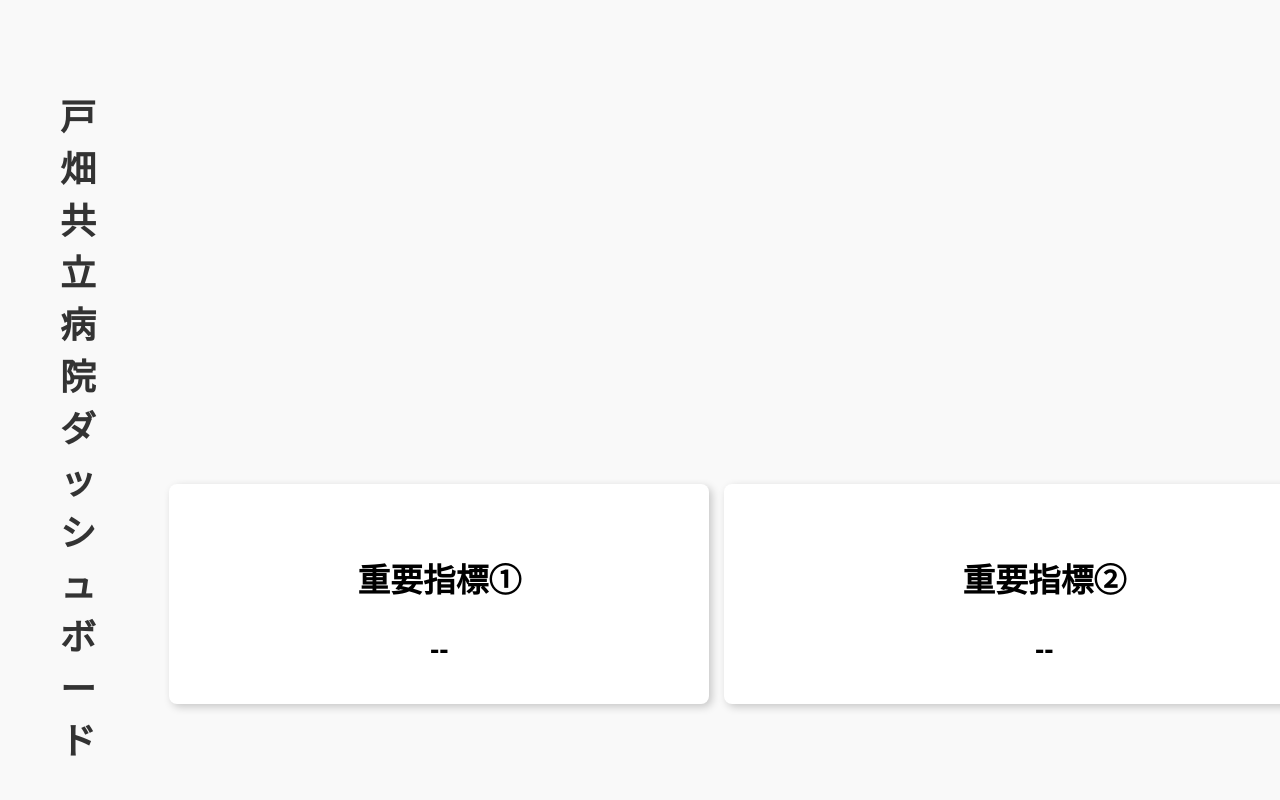
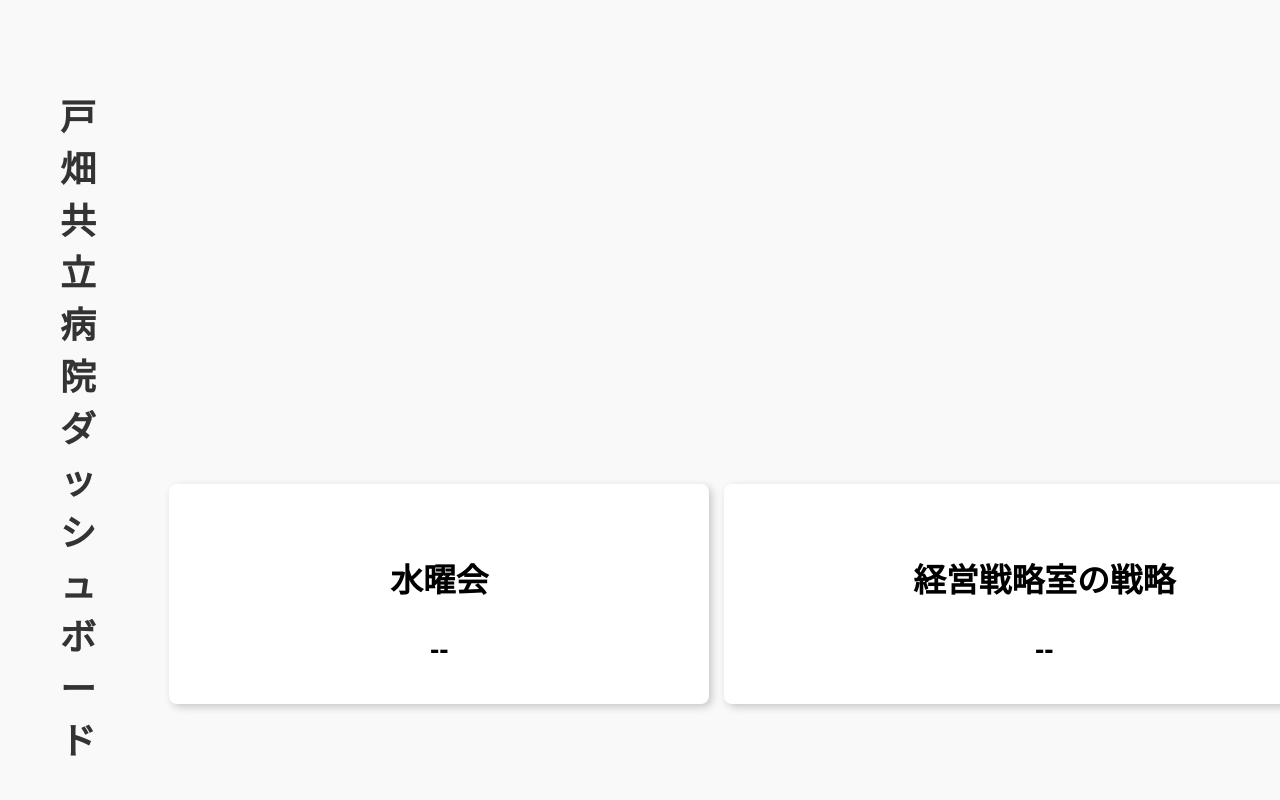
Before and after one commit to dorichapi/Rev5_dashboad, a plain HTML site: page index.html in a window 1280 px wide. Shown: the top 800 px of the page. Drawn offline with nearby package versions, Linux system fonts and the light colour scheme; no server answers.

Commit message:
Update index.html

```diff
--- a/index.html
+++ b/index.html
@@ -14,8 +14,8 @@
   　　　<div class="date-display" id="latest-date">2025年2月17日(月) <span class="update-time">更新時刻：00:00</span></div>
  </div>
  <div class="header-right">
-　　 <div class="large-card" id="spreadsheet-card-1"><h3>重要指標①</h3><strong>--</strong></div>
-     <div class="large-card" id="spreadsheet-card-2"><h3>重要指標②</h3><strong>--</strong></div>
+　　 <div class="large-card" id="spreadsheet-card-1"><h3>水曜会</h3><strong>--</strong></div>
+     <div class="large-card" id="spreadsheet-card-2"><h3>経営戦略室の戦略</h3><strong>--</strong></div>
 　</div>
 </div>
     <div class="dashboard">
```
